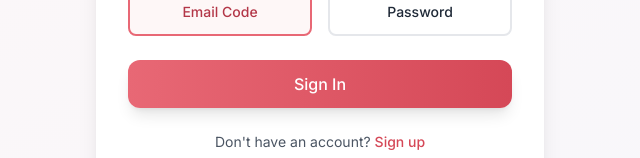
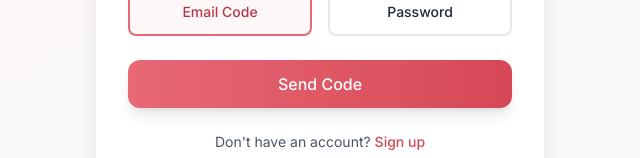
Before and after one commit to EliNalebuff/DateTime, a Next.js app in the folder DateFinderAI/: page /login in a window 1280 px wide. Shown: the part 499-657 px from the top of the page, without its empty margins (320-960 px from the left). Built offline with nearby package versions, Linux system fonts and the light colour scheme.

Commit message:
Convert SMS to email notifications - fix build errors

```diff
--- a/DateFinderAI/app/login/page.tsx
+++ b/DateFinderAI/app/login/page.tsx
@@ -110,7 +110,7 @@ export default function LoginPage() {
         headers: {
           'Content-Type': 'application/json',
         },
-        body: JSON.stringify({ phone }),
+        body: JSON.stringify({ email }),
       });
 
       const data = await response.json();
@@ -288,7 +288,7 @@ export default function LoginPage() {
               className="w-full"
             >
               {isLoading ? <LoadingSpinner size="sm" /> :
-                authMethod === 'sms' ? 'Send Code' : 'Sign In'}
+                authMethod === 'email' ? 'Send Code' : 'Sign In'}
             </Button>
 
             <div className="text-center">
```
